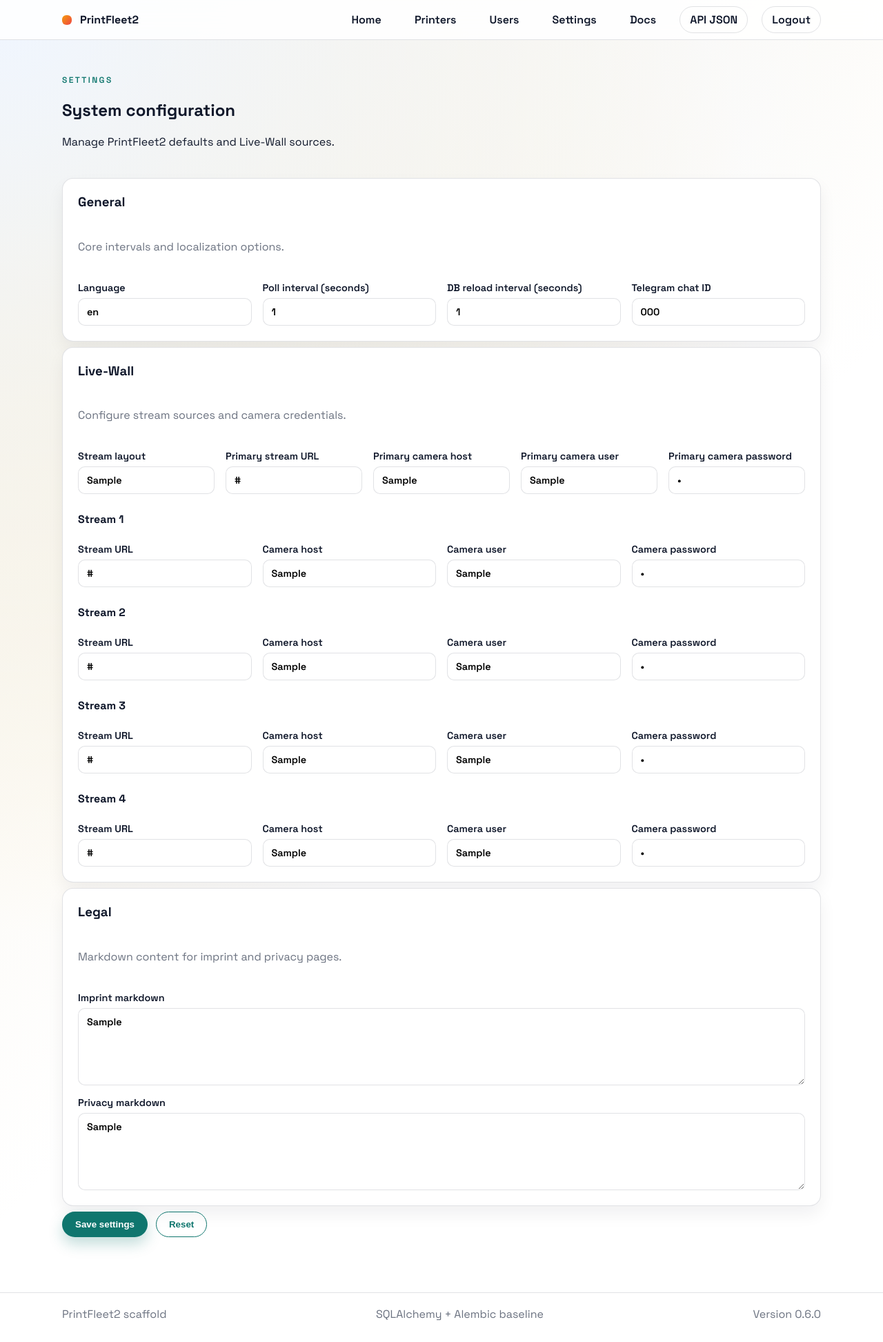
After one commit to know-how-schmiede/PrintFleet2, a Flask app: page /settings in a window 1280 px wide. The commit adds this page. Shown: the whole page at 69% size. Run offline with Flask 3, Linux system fonts and the light colour scheme; the visitor is signed in with stand-in values (Sample User, id 1); tables that the repository leaves empty hold one stand-in row (values such as "Sample post"); some libraries are stand-ins or nearby versions.

Commit message:
Add system settings page with frontend and backend
Introduces a new settings page for system configuration, including a template, JavaScript for form handling, and backend route. Updates navigation to link to the settings page and adjusts styles for card headings. The settings page allows management of intervals, localization, Live-Wall sources, and legal markdown content.

```diff
--- /dev/null
+++ b/src/printfleet2/static/settings.js
@@ -0,0 +1,129 @@
+document.addEventListener("DOMContentLoaded", () => {
+  const form = document.getElementById("settingsForm");
+  const notice = document.getElementById("settingsNotice");
+  const resetBtn = document.getElementById("settingsReset");
+
+  if (!form || !notice || !resetBtn) {
+    return;
+  }
+
+  const fields = {
+    poll_interval: "settingPollInterval",
+    db_reload_interval: "settingReloadInterval",
+    telegram_chat_id: "settingTelegramChatId",
+    language: "settingLanguage",
+    imprint_markdown: "settingImprint",
+    privacy_markdown: "settingPrivacy",
+    kiosk_stream_url: "settingKioskStreamUrl",
+    kiosk_camera_host: "settingKioskCameraHost",
+    kiosk_camera_user: "settingKioskCameraUser",
+    kiosk_camera_password: "settingKioskCameraPassword",
+    kiosk_stream_layout: "settingKioskLayout",
+    kiosk_stream_url_1: "settingKioskStreamUrl1",
+    kiosk_camera_host_1: "settingKioskCameraHost1",
+    kiosk_camera_user_1: "settingKioskCameraUser1",
+    kiosk_camera_password_1: "settingKioskCameraPassword1",
+    kiosk_stream_url_2: "settingKioskStreamUrl2",
+    kiosk_camera_host_2: "settingKioskCameraHost2",
+    kiosk_camera_user_2: "settingKioskCameraUser2",
+    kiosk_camera_password_2: "settingKioskCameraPassword2",
+    kiosk_stream_url_3: "settingKioskStreamUrl3",
+    kiosk_camera_host_3: "settingKioskCameraHost3",
+    kiosk_camera_user_3: "settingKioskCameraUser3",
+    kiosk_camera_password_3: "settingKioskCameraPassword3",
+    kiosk_stream_url_4: "settingKioskStreamUrl4",
+    kiosk_camera_host_4: "settingKioskCameraHost4",
+    kiosk_camera_user_4: "settingKioskCameraUser4",
+    kiosk_camera_password_4: "settingKioskCameraPassword4",
+  };
+
+  const numericFields = new Set(["poll_interval", "db_reload_interval"]);
+
+  function setNotice(message, type) {
+    notice.textContent = message;
+    notice.className = "notice " + (type || "");
+    if (!message) {
+      notice.className = "notice";
+    }
+  }
+
+  function setFieldValue(fieldId, value) {
+    const field = document.getElementById(fieldId);
+    if (!field) {
+      return;
+    }
+    field.value = value ?? "";
+  }
+
+  async function loadSettings() {
+    setNotice("", "");
+    const res = await fetch("/api/settings");
+    if (!res.ok) {
+      setNotice("Failed to load settings.", "error");
+      return;
+    }
+    const data = await res.json();
+    Object.entries(fields).forEach(([key, fieldId]) => {
+      setFieldValue(fieldId, data[key]);
+    });
+  }
+
+  function buildPayload() {
+    const payload = {};
+    for (const [key, fieldId] of Object.entries(fields)) {
+      const field = document.getElementById(fieldId);
+      if (!field) {
+        continue;
+      }
+      const rawValue = field.value;
+      if (numericFields.has(key)) {
+        const trimmed = rawValue.trim();
+        if (!trimmed) {
+          payload[key] = null;
+          continue;
+        }
+        const parsed = Number(trimmed);
+        if (Number.isNaN(parsed) || parsed < 0) {
+          return { error: `Invalid value for ${key.replace("_", " ")}.` };
+        }
+        payload[key] = parsed;
+        continue;
+      }
+      const value = rawValue.trim();
+      payload[key] = value ? value : null;
+    }
+    return { payload };
+  }
+
+  form.addEventListener("submit", async (event) => {
+    event.preventDefault();
+    const { payload, error } = buildPayload();
+    if (error) {
+      setNotice(error, "error");
+      return;
+    }
+    const res = await fetch("/api/settings", {
+      method: "PUT",
+      headers: { "Content-Type": "application/json" },
+      body: JSON.stringify(payload),
+    });
+    if (!res.ok) {
+      const data = await res.json().catch(() => ({}));
+      setNotice(data.error || "Failed to save settings.", "error");
+      return;
+    }
+    const data = await res.json().catch(() => ({}));
+    Object.entries(fields).forEach(([key, fieldId]) => {
+      if (Object.prototype.hasOwnProperty.call(data, key)) {
+        setFieldValue(fieldId, data[key]);
+      }
+    });
+    setNotice("Settings saved.", "success");
+  });
+
+  resetBtn.addEventListener("click", () => {
+    loadSettings();
+  });
+
+  loadSettings();
+});
--- a/src/printfleet2/static/style.css
+++ b/src/printfleet2/static/style.css
@@ -216,6 +216,11 @@ body {
   margin-top: 0;
 }
 
+.card h4 {
+  margin: 18px 0 0;
+  font-size: 1rem;
+}
+
 .list {
   list-style: none;
   padding: 0;
--- a/src/printfleet2/templates/base.html
+++ b/src/printfleet2/templates/base.html
@@ -20,6 +20,7 @@
           <a href="/">Home</a>
           <a href="/printers">Printers</a>
           <a href="/users">Users</a>
+          <a href="/settings">Settings</a>
           <a href="/docs">Docs</a>
           <a href="/api/docs" class="ghost">API JSON</a>
           <a href="/login" id="authLink" class="ghost">Login</a>
--- /dev/null
+++ b/src/printfleet2/templates/settings.html
@@ -0,0 +1,171 @@
+{% extends "base.html" %}
+
+{% block title %}PrintFleet2 | Settings{% endblock %}
+
+{% block content %}
+  <section class="container docs">
+    <div class="docs-hero">
+      <p class="eyebrow">Settings</p>
+      <h1>System configuration</h1>
+      <p class="lead">Manage PrintFleet2 defaults and Live-Wall sources.</p>
+    </div>
+
+    <div id="settingsNotice" class="notice"></div>
+
+    <form id="settingsForm" class="stack">
+      <div class="card stack">
+        <h3>General</h3>
+        <p class="muted">Core intervals and localization options.</p>
+        <div class="form-grid">
+          <label>
+            Language
+            <input type="text" id="settingLanguage" placeholder="en">
+          </label>
+          <label>
+            Poll interval (seconds)
+            <input type="number" id="settingPollInterval" min="0" step="0.1">
+          </label>
+          <label>
+            DB reload interval (seconds)
+            <input type="number" id="settingReloadInterval" min="0" step="0.1">
+          </label>
+          <label>
+            Telegram chat ID
+            <input type="text" id="settingTelegramChatId">
+          </label>
+        </div>
+      </div>
+
+      <div class="card stack">
+        <h3>Live-Wall</h3>
+        <p class="muted">Configure stream sources and camera credentials.</p>
+        <div class="form-grid">
+          <label>
+            Stream layout
+            <input type="text" id="settingKioskLayout" placeholder="standard">
+          </label>
+          <label>
+            Primary stream URL
+            <input type="text" id="settingKioskStreamUrl">
+          </label>
+          <label>
+            Primary camera host
+            <input type="text" id="settingKioskCameraHost">
+          </label>
+          <label>
+            Primary camera user
+            <input type="text" id="settingKioskCameraUser" autocomplete="username">
+          </label>
+          <label>
+            Primary camera password
+            <input type="password" id="settingKioskCameraPassword" autocomplete="new-password">
+          </label>
+        </div>
+
+        <h4>Stream 1</h4>
+        <div class="form-grid">
+          <label>
+            Stream URL
+            <input type="text" id="settingKioskStreamUrl1">
+          </label>
+          <label>
+            Camera host
+            <input type="text" id="settingKioskCameraHost1">
+          </label>
+          <label>
+            Camera user
+            <input type="text" id="settingKioskCameraUser1" autocomplete="username">
+          </label>
+          <label>
+            Camera password
+            <input type="password" id="settingKioskCameraPassword1" autocomplete="new-password">
+          </label>
+        </div>
+
+        <h4>Stream 2</h4>
+        <div class="form-grid">
+          <label>
+            Stream URL
+            <input type="text" id="settingKioskStreamUrl2">
+          </label>
+          <label>
+            Camera host
+            <input type="text" id="settingKioskCameraHost2">
+          </label>
+          <label>
+            Camera user
+            <input type="text" id="settingKioskCameraUser2" autocomplete="username">
+          </label>
+          <label>
+            Camera password
+            <input type="password" id="settingKioskCameraPassword2" autocomplete="new-password">
+          </label>
+        </div>
+
+        <h4>Stream 3</h4>
+        <div class="form-grid">
+          <label>
+            Stream URL
+            <input type="text" id="settingKioskStreamUrl3">
+          </label>
+          <label>
+            Camera host
+            <input type="text" id="settingKioskCameraHost3">
+          </label>
+          <label>
+            Camera user
+            <input type="text" id="settingKioskCameraUser3" autocomplete="username">
+          </label>
+          <label>
+            Camera password
+            <input type="password" id="settingKioskCameraPassword3" autocomplete="new-password">
+          </label>
+        </div>
+
+        <h4>Stream 4</h4>
+        <div class="form-grid">
+          <label>
+            Stream URL
+            <input type="text" id="settingKioskStreamUrl4">
+          </label>
+          <label>
+            Camera host
+            <input type="text" id="settingKioskCameraHost4">
+          </label>
+          <label>
+            Camera user
+            <input type="text" id="settingKioskCameraUser4" autocomplete="username">
+          </label>
+          <label>
+            Camera password
+            <input type="password" id="settingKioskCameraPassword4" autocomplete="new-password">
+          </label>
+        </div>
+      </div>
+
+      <div class="card stack">
+        <h3>Legal</h3>
+        <p class="muted">Markdown content for imprint and privacy pages.</p>
+        <div class="form-grid">
+          <label class="full">
+            Imprint markdown
+            <textarea id="settingImprint" rows="5"></textarea>
+          </label>
+          <label class="full">
+            Privacy markdown
+            <textarea id="settingPrivacy" rows="5"></textarea>
+          </label>
+        </div>
+      </div>
+
+      <div class="form-actions">
+        <button class="btn primary" type="submit">Save settings</button>
+        <button class="btn outline" type="button" id="settingsReset">Reset</button>
+      </div>
+    </form>
+  </section>
+{% endblock %}
+
+{% block scripts %}
+  <script src="{{ url_for('static', filename='settings.js') }}" defer></script>
+{% endblock %}
--- a/src/printfleet2/web/routes.py
+++ b/src/printfleet2/web/routes.py
@@ -295,6 +295,11 @@ def users_page():
     return render_template("users.html", first_user=first_user)
 
 
+@bp.get("/settings")
+def settings_page():
+    return render_template("settings.html")
+
+
 @bp.get("/login")
 def login_page():
     with session_scope() as db_session:
```
